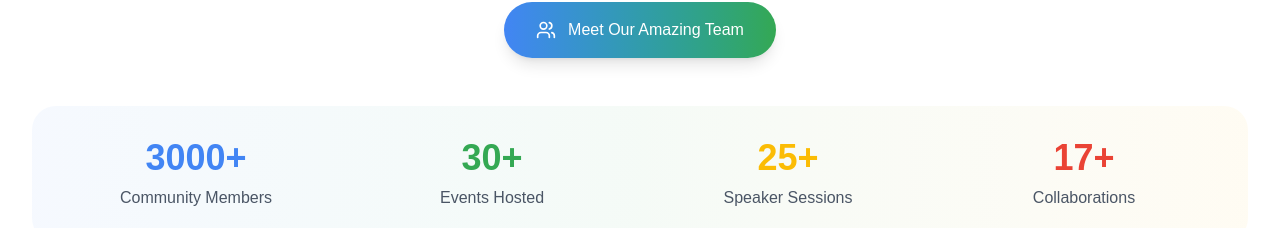
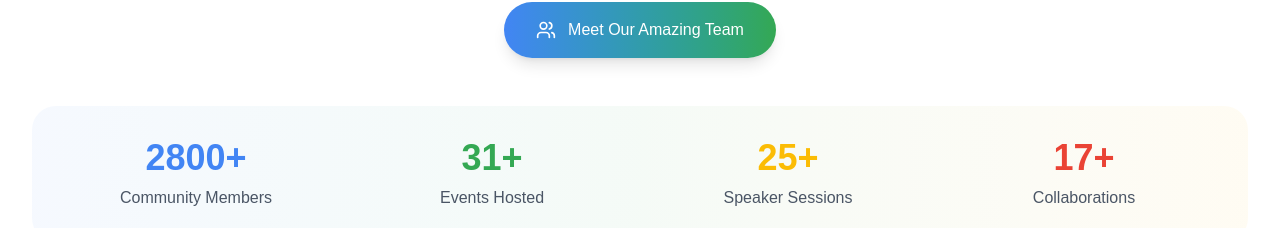
Before and after one commit to gdgcuiadmin/gdgoc-cui-website, a Next.js app in the folder apps/landing/: page / in a window 1280 px wide. Shown: the part 1447-1675 px from the top of the page. Built offline with nearby package versions, Linux system fonts and the light colour scheme; no server answers; the database is empty; a web font is replaced by a local one.

Commit message:
chore: update stats

```diff
--- a/apps/landing/src/components/About.tsx
+++ b/apps/landing/src/components/About.tsx
@@ -153,7 +153,7 @@ const About: React.FC = () => {
                 transition={{ delay: 0.8, duration: 0.5 }}
                 className="text-3xl sm:text-4xl font-bold text-google-blue mb-2"
               >
-                3000+
+                2800+
               </motion.div>
               <div className="text-gray-600 font-medium">Community Members</div>
             </div>
@@ -164,7 +164,7 @@ const About: React.FC = () => {
                 transition={{ delay: 1.0, duration: 0.5 }}
                 className="text-3xl sm:text-4xl font-bold text-google-green mb-2"
               >
-                30+
+                31+
               </motion.div>
               <div className="text-gray-600 font-medium">Events Hosted</div>
             </div>
```
